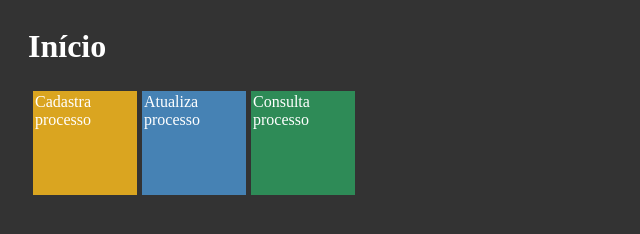
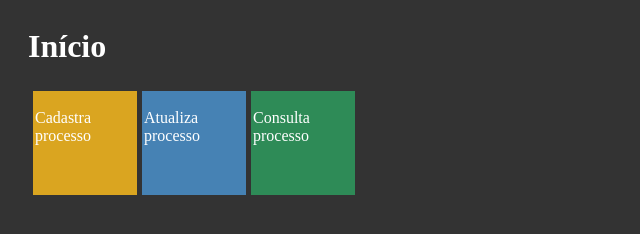
Before and after one commit to raphichu/RCSoftware, a website: page Sistema/public_html/index.html in a window 1280 px wide. Shown: the whole page, without its empty margins (0-640 px from the left). Drawn offline with nearby package versions, Linux system fonts and the light colour scheme; a web font is replaced by a local one.

Commit message:
Modificações aleatorias a titulo de testes

```diff
--- a/Sistema/public_html/index.html
+++ b/Sistema/public_html/index.html
@@ -12,13 +12,14 @@
             <div class="container">
                 <div class="linha">
                     <div class="yellow tile">
-                        Cadastra processo
+                        <p></p><p></p>Cadastra processo
                     </div>
                     <div class="blue tile">
-                        Atualiza processo
+                        <p></p><p></p>Atualiza processo
                     </div>
                     <div class="green tile">
-                        Consulta processo
+                        <p></p><p></p>
+                        <span>Consulta processo</span>
                     </div>
                 </div>
                 <div class="linha">
```
